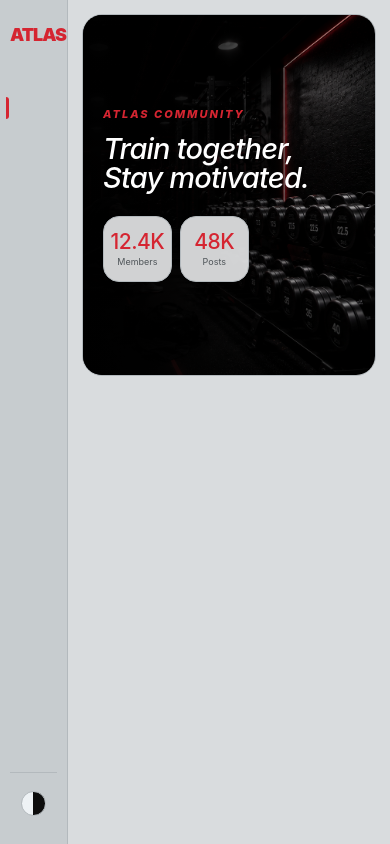
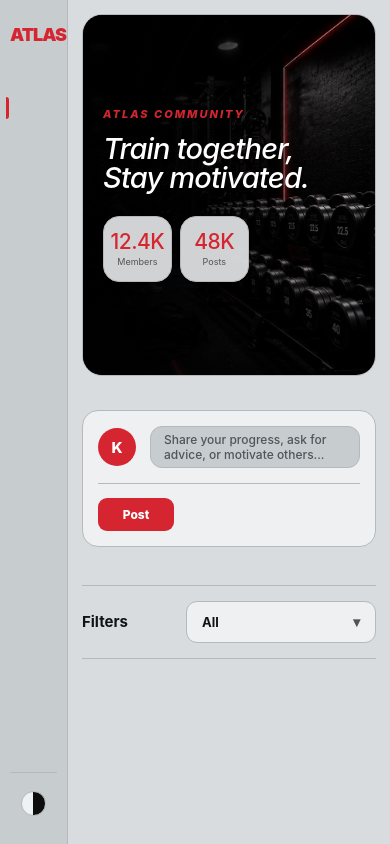
Before and after one commit to skaushal2483-tech/Atlas-Main, a React (Vite) app: page / in a window 390 px wide. Built offline with nearby package versions, Linux system fonts and the light colour scheme.

Commit message:
second commit

```diff
--- /dev/null
+++ b/src/components/CreatePost.jsx
@@ -0,0 +1,35 @@
+import "../styles/CreatePost.css";
+
+function CreatePost() {
+  return (
+    <section className="create-post">
+
+      <div className="create-post-top">
+
+        <div className="create-post-avatar">
+          K
+        </div>
+
+        <button className="create-post-input" type="button">
+          Share your progress, ask for advice, or motivate others...
+        </button>
+
+      </div>
+
+      <div className="create-post-bottom">
+
+        <div className="create-post-hint">
+          Share something with the community
+        </div>
+
+        <button className="create-post-button" type="button">
+          Post
+        </button>
+
+      </div>
+
+    </section>
+  );
+}
+
+export default CreatePost;
--- /dev/null
+++ b/src/components/Filters.jsx
@@ -0,0 +1,71 @@
+import { useState } from "react";
+import "../styles/Filters.css";
+
+function Filters() {
+  const filters = [
+    "All",
+    "Bodybuilding",
+    "Nutrition",
+    "Motivation",
+  ];
+
+  const [activeFilter, setActiveFilter] = useState("All");
+  const [isOpen, setIsOpen] = useState(false);
+
+  const handleFilterSelect = (filter) => {
+    setActiveFilter(filter);
+    setIsOpen(false);
+  };
+
+  return (
+    <div className="community-filters">
+
+      <h3 className="community-filters-title">
+        Filters
+      </h3>
+
+      <div className="community-filter-dropdown">
+
+        <button
+          type="button"
+          className="community-filter-trigger"
+          onClick={() => setIsOpen(!isOpen)}
+          aria-expanded={isOpen}
+        >
+          <span className="community-filter-value">
+            {activeFilter}
+          </span>
+
+          <span
+            className={`community-filter-arrow ${
+              isOpen ? "open" : ""
+            }`}
+          >
+            ▾
+          </span>
+        </button>
+
+        {isOpen && (
+          <div className="community-filter-menu">
+            {filters.map((filter) => (
+              <button
+                key={filter}
+                type="button"
+                className={`community-filter-option ${
+                  activeFilter === filter ? "active" : ""
+                }`}
+                onClick={() => handleFilterSelect(filter)}
+              >
+                {filter}
+              </button>
+            ))}
+          </div>
+        )}
+
+      </div>
+
+    </div>
+  );
+}
+
+export default Filters;
--- a/src/pages/Community.jsx
+++ b/src/pages/Community.jsx
@@ -1,5 +1,8 @@
 import SideBar from "../components/SideBar";
 import CommunityHero from "../components/CommunityHero";
+import CreatePost from "../components/CreatePost";
+import Filters from "../components/Filters";
+
 import "../styles/Community.css";
 
 function Community() {
@@ -12,6 +15,18 @@ function Community() {
 
         <CommunityHero />
 
+        <div className="community-content-grid">
+
+          <section className="community-feed">
+
+            <CreatePost />
+
+            <Filters />
+
+          </section>
+
+        </div>
+
       </main>
 
     </div>
--- /dev/null
+++ b/src/styles/CreatePost.css
@@ -0,0 +1,183 @@
+/* =========================================
+   CREATE POST
+========================================= */
+
+.create-post {
+  width: 100%;
+  margin-top: 24px;
+
+  padding: 18px 20px;
+
+  border: 1px solid var(--border);
+  border-radius: 16px;
+
+  background: var(--card);
+
+
+  box-sizing: border-box;
+}
+
+
+/* =========================================
+   TOP
+========================================= */
+
+.create-post-top {
+  display: flex;
+  align-items: center;
+  gap: 14px;
+}
+
+
+/* =========================================
+   AVATAR
+========================================= */
+
+.create-post-avatar {
+  width: 44px;
+  height: 44px;
+
+  flex-shrink: 0;
+
+  display: flex;
+  align-items: center;
+  justify-content: center;
+
+  border-radius: 50%;
+
+  background: var(--primary);
+  color: #ffffff;
+
+  font-size: 15px;
+  font-weight: 800;
+}
+
+
+/* =========================================
+   INPUT
+========================================= */
+
+.create-post-input {
+  flex: 1;
+  min-width: 0;
+
+  height: 46px;
+
+  padding: 0 17px;
+
+  border: 1px solid var(--border);
+  border-radius: 12px;
+
+  background: var(--surface);
+  color: var(--text2);
+
+  font-family: inherit;
+  font-size: 13px;
+  font-weight: 500;
+
+  text-align: left;
+
+  cursor: pointer;
+
+  transition:
+    border-color 0.2s ease,
+    background 0.2s ease;
+}
+
+.create-post-input:hover {
+  border-color: var(--primary);
+  background: var(--card);
+}
+
+
+/* =========================================
+   BOTTOM
+========================================= */
+
+.create-post-bottom {
+  margin-top: 15px;
+  padding-top: 14px;
+
+  border-top: 1px solid var(--border);
+
+  display: flex;
+  align-items: center;
+  justify-content: space-between;
+}
+
+
+/* =========================================
+   HINT
+========================================= */
+
+.create-post-hint {
+  color: var(--text2);
+
+  font-size: 11px;
+  font-weight: 500;
+}
+
+
+/* =========================================
+   POST BUTTON
+========================================= */
+
+.create-post-button {
+  min-width: 76px;
+
+  padding: 10px 20px;
+
+  border: 0;
+  border-radius: 9px;
+
+  background: var(--primary);
+  color: #ffffff;
+
+  font-family: inherit;
+  font-size: 12px;
+  font-weight: 800;
+
+  cursor: pointer;
+
+  transition:
+    transform 0.2s ease,
+    background 0.2s ease;
+}
+
+.create-post-button:hover {
+  background: var(--hover);
+  transform: translateY(-1px);
+}
+
+
+/* =========================================
+   MOBILE
+========================================= */
+
+@media (max-width: 600px) {
+
+  .create-post {
+    margin-top: 18px;
+    padding: 15px;
+  }
+
+  .create-post-avatar {
+    width: 38px;
+    height: 38px;
+  }
+
+  .create-post-input {
+    height: 42px;
+    padding: 0 13px;
+
+    font-size: 12px;
+  }
+
+  .create-post-hint {
+    display: none;
+  }
+
+  .create-post-button {
+    padding: 9px 18px;
+  }
+}
--- /dev/null
+++ b/src/styles/Filters.css
@@ -0,0 +1,156 @@
+.community-filters {
+  width: 100%;
+
+  display: flex;
+  align-items: center;
+  justify-content: space-between;
+
+  margin: 28px 0;
+  padding: 18px 0;
+
+  border-top: 1px solid var(--border);
+  border-bottom: 1px solid var(--border);
+
+  box-sizing: border-box;
+}
+
+.community-filters-title {
+  margin: 0;
+
+  color: var(--text);
+
+  font-size: 16px;
+  font-weight: 750;
+  line-height: 1.2;
+}
+
+.community-filter-dropdown {
+  position: relative;
+
+  width: 220px;
+}
+
+.community-filter-trigger {
+  width: 100%;
+
+  display: flex;
+  align-items: center;
+  justify-content: space-between;
+
+  gap: 12px;
+
+  padding: 13px 17px;
+
+  border: 1px solid var(--border);
+  border-radius: 11px;
+
+  background: var(--card);
+  color: var(--text);
+
+  font-family: inherit;
+  font-size: 13px;
+  font-weight: 700;
+
+  cursor: pointer;
+  box-sizing: border-box;
+
+  transition:
+    border-color 0.18s ease,
+    background 0.18s ease;
+}
+
+.community-filter-trigger:hover {
+  border-color: var(--primary);
+}
+
+.community-filter-value {
+  min-width: 0;
+
+  overflow: hidden;
+
+  color: var(--text);
+
+  white-space: nowrap;
+  text-overflow: ellipsis;
+}
+
+.community-filter-arrow {
+  flex-shrink: 0;
+
+  color: var(--text2);
+
+  font-size: 14px;
+  line-height: 1;
+}
+
+
+.community-filter-menu {
+  position: absolute;
+
+  top: calc(100% + 8px);
+  left: 0;
+
+  width: 100%;
+
+  padding: 6px;
+
+  border: 1px solid var(--border);
+  border-radius: 12px;
+
+  background: var(--card);
+
+  box-sizing: border-box;
+
+  z-index: 20;
+}
+
+.community-filter-option {
+  width: 100%;
+
+  display: flex;
+  align-items: center;
+
+  padding: 11px 12px;
+
+  border: 0;
+  border-radius: 8px;
+
+  background: transparent;
+  color: var(--text2);
+
+  font-family: inherit;
+  font-size: 12px;
+  font-weight: 650;
+
+  text-align: left;
+
+  cursor: pointer;
+
+   transition:
+    color 0.12s ease,
+    background 0.12s ease;
+}
+
+.community-filter-option:hover {
+  color: var(--primary);
+}
+
+
+@media (max-width: 600px) {
+  .community-filters {
+    margin: 22px 0;
+    padding: 15px 0;
+  }
+
+  .community-filters-title {
+    font-size: 15px;
+  }
+
+  .community-filter-dropdown {
+    width: 190px;
+  }
+
+  .community-filter-trigger {
+    padding: 12px 15px;
+  }
+}
```
